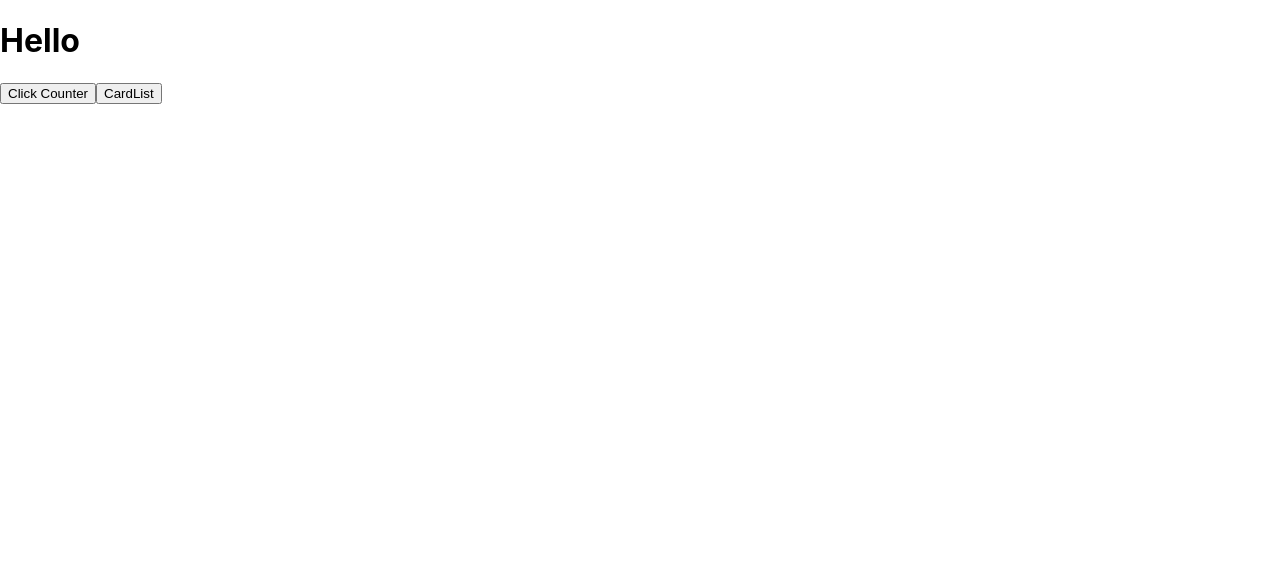
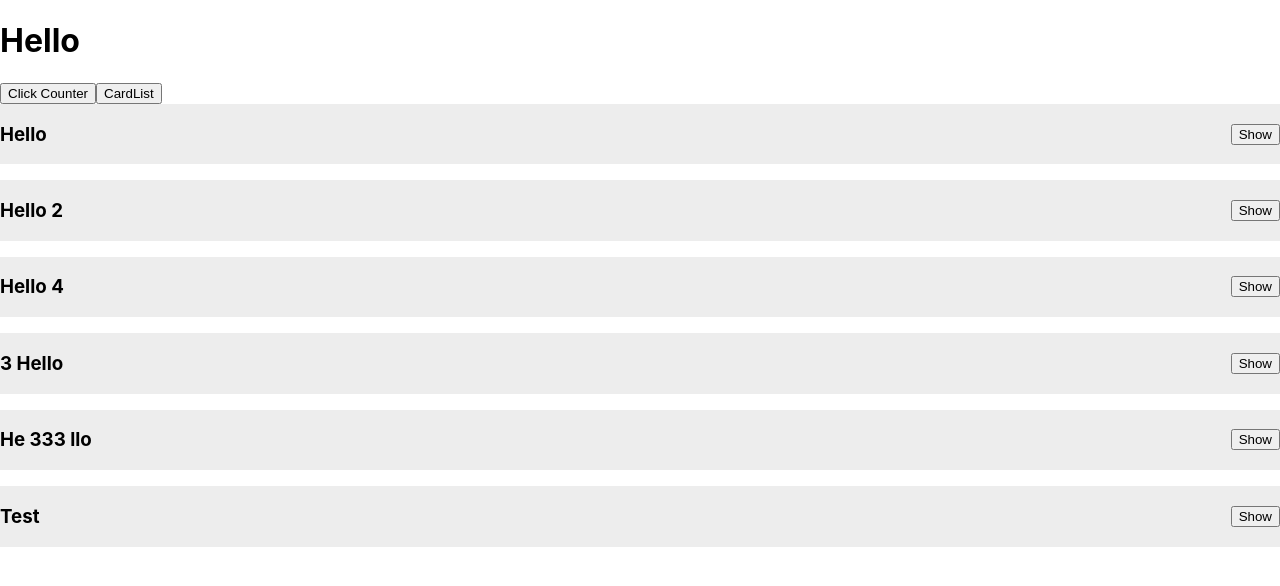
Before and after one commit to rameshpaudel/react-basics, a React (Create React App) app: page / in a window 1280 px wide. Shown: the top 586 px of the page. Built offline with nearby package versions, Linux system fonts and the light colour scheme.

Commit message:
Added faq lists"

```diff
--- a/src/App.css
+++ b/src/App.css
@@ -12,3 +12,33 @@
   margin: 0 auto;
   width: 50vw;
 }
+
+.accordian-row{
+  display: flex;
+  flex-direction: row;
+  align-items: center;
+  justify-content: space-between;
+  background-color: #ededed;
+  transition: all 0.3s linear;
+}
+
+.accordian-row h3{
+  padding-right: 20px;
+
+}
+.accordian-content{
+  background: #ededed;
+  transition: all 0.3s linear;
+}
+
+.active{
+  background-color: red;
+  height: auto;
+  opacity: 1;
+}
+
+.inactive{
+  background-color: green;
+  height: 0px;
+  opacity: 0;
+}
--- a/src/App.js
+++ b/src/App.js
@@ -7,8 +7,9 @@ import Counter from './components/ClickCounter'
 import TestData,{logMessages} from './helpers/'
 import './App.css';
 import ClickCounter from './components/ClickCounter';
+import AccordianList from './components/AccordianList';
 
-
+var faqData = require('./data/faq.json')
 var cards = [
   {
     title: "Test this out",
@@ -65,6 +66,9 @@ class App extends React.Component {
           {this.state.showClickCounter && <ClickCounter heading="Click counter is" />}
         </div>
         {this.state.showCardList && <CardList items={cards} />}
+
+
+        <AccordianList items={faqData}/>
       </div>
     );
   }
--- /dev/null
+++ b/src/components/Accordian.js
@@ -0,0 +1,30 @@
+import React, { Component } from 'react'
+
+export default class Accordian extends Component {
+    constructor(props) {
+        super(props);
+        this.state = {
+            active: false
+        }
+    }
+
+    toggleHandler = () => {
+        this.setState({
+            active: !this.state.active
+        })
+    }
+    render() {
+        return (
+            <div>
+                <div className="accordian-row" onClick={this.toggleHandler}>
+                    <h3>{this.props.title}</h3>
+                    <button onClick={this.toggleHandler}> {this.state.active ? 'Hide' : 'Show'} </button>
+                </div>
+                <p className={this.state.active ? 'accordian-content active' : 'accordian-content inactive'}>
+                    {this.state.active ? this.props.description : null}
+                </p>
+
+            </div>
+        )
+    }
+}
--- /dev/null
+++ b/src/components/AccordianList.js
@@ -0,0 +1,17 @@
+import React, { Component } from 'react'
+import Accordian from './Accordian'
+export default class AccordianList extends Component {
+
+    constructor(props){
+        super(props);
+    }
+    render() {
+        return (
+            <div>
+                {this.props.items.map((value,index)=>{
+                    return <Accordian title={value.title} description={value.description} />
+                })}
+            </div>
+        )
+    }
+}
--- a/src/components/Card.js
+++ b/src/components/Card.js
@@ -2,7 +2,7 @@ import React from 'react'
 
 function Card(props) {
     return (<div className="cardItem">
-        <img src={props.image}/>
+        {props.image ? (<img src={props.image}/>) : <p>No image found</p>}
         <div className="card-body">
             <h5 className="card-title">{props.title}</h5>
             <p className="card-text">{props.description}</p>
--- /dev/null
+++ b/src/data/faq.json
@@ -0,0 +1,26 @@
+[
+    {
+        "title": "Hello",
+        "description": "test this description"
+    },
+    {
+        "title": "Hello 2",
+        "description": "test this description"
+    },
+    {
+        "title": "Hello 4",
+        "description": " 4test this description"
+    },
+    {
+        "title": "3 Hello",
+        "description": "test this description"
+    },
+    {
+        "title": "He 333 llo",
+        "description": "test this description"
+    },
+    {
+        "title": "Test",
+        "description": "TestTestTestTe stTestTestTestTestTes tTestTestTestTes tTestTestTes tTestTestTestTestTestTesttest this description"
+    }
+]
--- a/src/helpers/index.js
+++ b/src/helpers/index.js
@@ -9,7 +9,7 @@ export function warnMessage(...args){
 export function errorMessage(...args){
     console.warn(...args);
 }
-
+//
 export default {
      logMessages,
      warnMessage,
```
